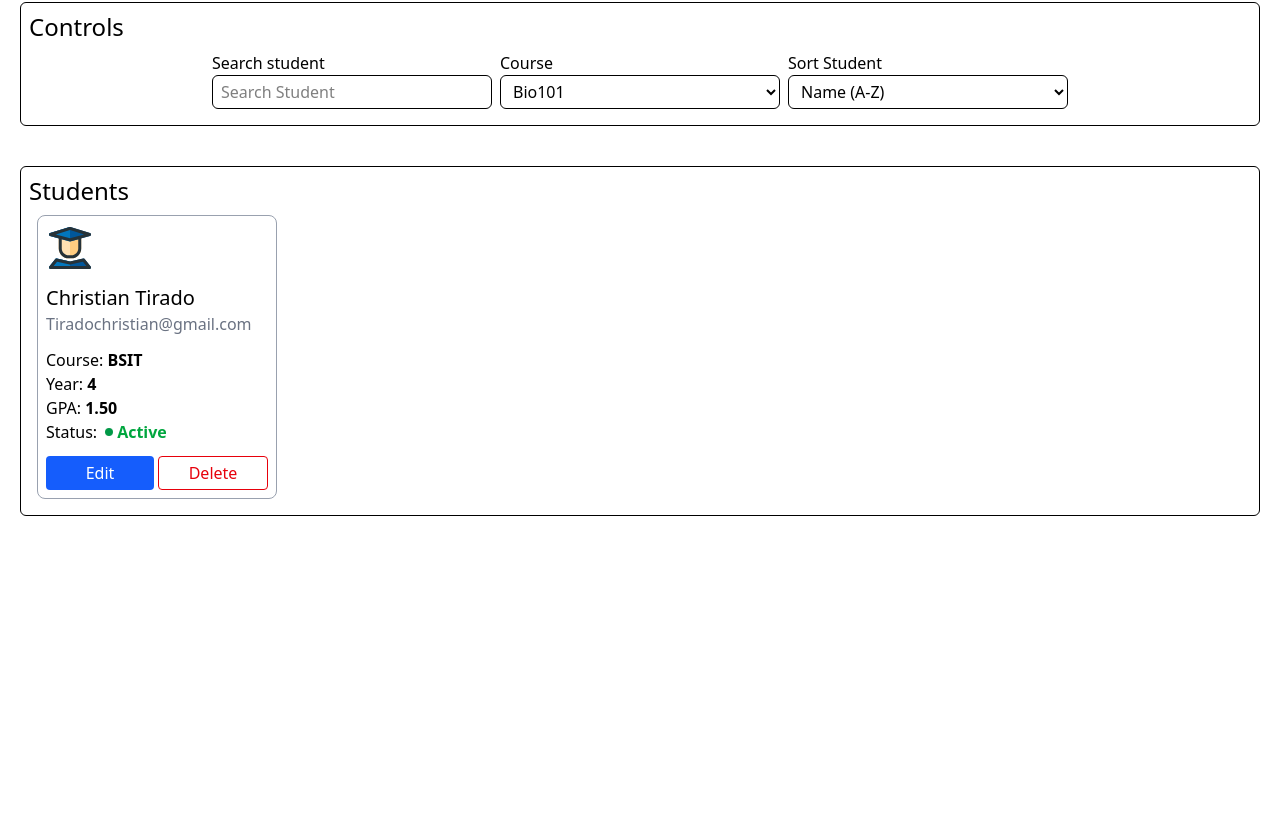
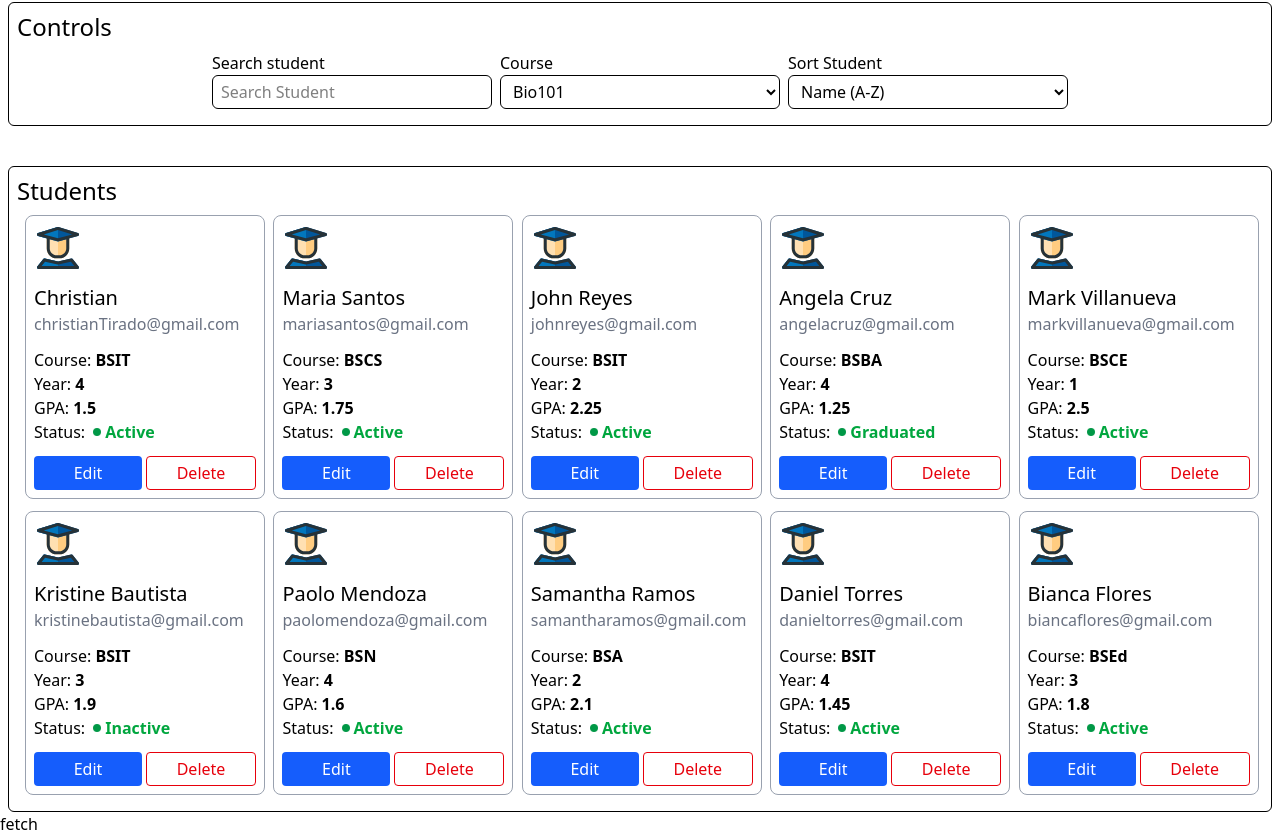
Before and after one commit to tiradochristian26/student-management-dashboard, a website with bundled scripts: page index.html in a window 1280 px wide. Shown: the part 410-1246 px from the top of the page. Before the commit the page ends 926 px from the top, so only its background shows below. Built offline with nearby package versions, Linux system fonts and the light colour scheme.

Commit message:
faet: rendered students data  using  using json as fake database

```diff
--- a/data/students.json
+++ b/data/students.json
@@ -0,0 +1,94 @@
+[
+  {
+    "id": 1,
+    "name": "Christian",
+    "email": "christianTirado@gmail.com",
+    "course": "BSIT",
+    "year": 4,
+    "gpa": 1.50,
+    "status": "Active"
+  },
+  {
+    "id": 2,
+    "name": "Maria Santos",
+    "email": "mariasantos@gmail.com",
+    "course": "BSCS",
+    "year": 3,
+    "gpa": 1.75,
+    "status": "Active"
+  },
+  {
+    "id": 3,
+    "name": "John Reyes",
+    "email": "johnreyes@gmail.com",
+    "course": "BSIT",
+    "year": 2,
+    "gpa": 2.25,
+    "status": "Active"
+  },
+  {
+    "id": 4,
+    "name": "Angela Cruz",
+    "email": "angelacruz@gmail.com",
+    "course": "BSBA",
+    "year": 4,
+    "gpa": 1.25,
+    "status": "Graduated"
+  },
+  {
+    "id": 5,
+    "name": "Mark Villanueva",
+    "email": "markvillanueva@gmail.com",
+    "course": "BSCE",
+    "year": 1,
+    "gpa": 2.50,
+    "status": "Active"
+  },
+  {
+    "id": 6,
+    "name": "Kristine Bautista",
+    "email": "kristinebautista@gmail.com",
+    "course": "BSIT",
+    "year": 3,
+    "gpa": 1.90,
+    "status": "Inactive"
+  },
+  {
+    "id": 7,
+    "name": "Paolo Mendoza",
+    "email": "paolomendoza@gmail.com",
+    "course": "BSN",
+    "year": 4,
+    "gpa": 1.60,
+    "status": "Active"
+  },
+  {
+    "id": 8,
+    "name": "Samantha Ramos",
+    "email": "samantharamos@gmail.com",
+    "course": "BSA",
+    "year": 2,
+    "gpa": 2.10,
+    "status": "Active"
+  },
+  {
+    "id": 9,
+    "name": "Daniel Torres",
+    "email": "danieltorres@gmail.com",
+    "course": "BSIT",
+    "year": 4,
+    "gpa": 1.45,
+    "status": "Active"
+  },
+  {
+    "id": 10,
+    "name": "Bianca Flores",
+    "email": "biancaflores@gmail.com",
+    "course": "BSEd",
+    "year": 3,
+    "gpa": 1.80,
+    "status": "Active"
+  }
+
+
+]
--- a/index.html
+++ b/index.html
@@ -8,8 +8,8 @@
     <title>Student Management Dashboard</title>
 </head>
 
-<body>
-    <div class="max-w-7xl mx-auto px-5">
+<body >
+    <div class="max-w-7xl mx-auto px-2">
         <header class="flex justify-between items-center p-3">
             <img src="./assets/images/logo/student-svgrepo-com.svg" alt="Student Management Dashboard Logo"
                 class="h-15" />
@@ -27,9 +27,9 @@
                 <h2 class="capitalize text-2xl font-medium">statistics</h2>
 
                 <div class="w-full flex justify-center items-center ">
-                    <div class="w-fit p-2 grid grid-cols-4 gap-3 ">
+                    <div class="w-fit p-2 grid grid-cols-4 gap-6 ">
                         <div
-                            class="min-w-50 min-h-50 max-w-60 max-h-50 rounded-lg p-2  border border-gray-400  space-y-8 ">
+                            class="min-w-50 min-h-50 max-w-60 max-h-50 rounded-lg p-2 shadow-md space-y-8 ">
                             <h2 class="text-lg font-semibold">Total Students</h2>
                             <p id="">0</p>
                             <p id="" class=" text-sm text-gray-600 line-clamp-3"> Lorem ipsum dolor sit amet consectetur
@@ -39,7 +39,7 @@
                         </div>
 
                         <div
-                            class="min-w-50 min-h-50 max-w-60 max-h-50 rounded-lg p-2  border border-gray-400  space-y-8 ">
+                            class="min-w-50 min-h-50 max-w-60 max-h-50 rounded-lg p-2 shadow-md  space-y-8 ">
                             <h2 class="text-lg font-semibold">Active Students</h2>
                             <p id="">0</p>
                             <p id=" " class=" text-sm text-gray-600 line-clamp-3"> Lorem ipsum dolor sit amet
@@ -49,7 +49,7 @@
                         </div>
 
                         <div
-                            class="min-w-50 min-h-50 max-w-60 max-h-50 rounded-lg p-2  border border-gray-400  space-y-8 ">
+                            class="min-w-50 min-h-50 max-w-60 max-h-50 rounded-lg p-2  shadow-md  space-y-8 ">
                             <h2 class="text-lg font-semibold">Average GPA</h2>
                             <p id="">0</p>
                             <p id="" class=" text-sm text-gray-600 line-clamp-3"> Lorem ipsum dolor sit amet consectetur
@@ -59,7 +59,7 @@
                         </div>
 
                         <div
-                            class="min-w-50 min-h-50 max-w-60 max-h-50 rounded-lg p-2  border border-gray-400  space-y-8 ">
+                            class="min-w-50 min-h-50 max-w-60 max-h-50 rounded-lg p-2  shadow-md  space-y-8 ">
                             <h2 class="text-lg font-semibold">Courses</h2>
                             <p id="">0</p>
                             <p id="" class=" text-sm text-gray-600 line-clamp-3"> Lorem ipsum dolor sit amet consectetur
@@ -109,41 +109,17 @@
             </section>
 
             <section id="Student_Section" class="border p-2 rounded-md">
-
                 <h2 class="capitalize text-2xl font-medium">Students</h2>
-
-                <!-- <div class="grid text-center">
-                        <h2 class="font-semibold text-lg">No Students Yet</h2>
-                        <p class="text-gray-600 ">Add your first student to get started.</p>
-                    </div> -->
-
-                <div class="w-fit p-2 grid grid-cols-4 gap-3 ">
-                    <div
-                        class="min-w-60 min-h-50 max-w-60 max-h-fit rounded-lg p-2  border border-gray-400 space-y-3   ">
-                        <img src="./assets/images/logo/student-svgrepo-com.svg" alt="Profile picture of Christian Tirado" class="h-12">
-                        <div>
-                            <h3 class="font-medium text-xl">Christian Tirado</h3>
-                            <p class=" text-gray-500">Tiradochristian@gmail.com</p>
-                        </div>
-                        <div>
-                            <p>Course: <strong>BSIT</strong></p>
-                            <p>Year: <strong>4</strong></p>
-                            <p>GPA: <strong>1.50</strong></p>
-                            <p class="flex gap-2 ">Status: <strong class="text-green-600 flex  items-center gap-1"><img src="./assets/images/status/icons8-round-67.png" alt="status" class="h-2">Active</strong></p>
-                        </div>
-                        <div class=" w-full flex gap-1 ">
-                            <button
-                                class="bg-blue-600 rounded-sm flex-1 font-medium text-white cursor-pointer hover:bg-blue-800 py-1" type="button">Edit</button>
-                            <button
-                                class=" border border-red-600 text-red-600 rounded-sm flex-1 cursor-pointer hover:bg-red-600 transition hover:text-white py-1 " type="button">Delete</button>
-                        </div>
-                    </div>
-
-
+                <div class=" flex justify-center items-center">
+                    <div class="w-fit p-2 grid grid-cols-5 gap-3 " id="student_grid">
+                </div>
+                </div>
             </section>
 
         </main>
     </div>
+    <button id="fetch_data">fetch</button>
 </body>
+<script type="module" src="./js/modules/ui.js"></script>
 
 </html>
--- a/js/components/studentCard.js
+++ b/js/components/studentCard.js
@@ -0,0 +1,24 @@
+export const createStudent = (student) => {
+    return `
+    <div
+                        class="min-w-60 min-h-50 max-w-60 max-h-fit rounded-lg p-2  border border-gray-400 space-y-3   ">
+                        <img src="./assets/images/logo/student-svgrepo-com.svg" alt="Profile picture of ${student.name}" class="h-12">
+                        <div>
+                            <h3 class="font-medium text-xl">${student.name}</h3>
+                            <p class=" text-gray-500">${student.email}</p>
+                        </div>
+                        <div>
+                            <p>Course: <strong>${student.course}</strong></p>
+                            <p>Year: <strong>${student.year}</strong></p>
+                            <p>GPA: <strong>${student.gpa}</strong></p>
+                            <p class="flex gap-2 ">Status: <strong class="text-green-600 flex  items-center gap-1"><img src="./assets/images/status/icons8-round-67.png" alt="status" class="h-2">${student.status}</strong></p>
+                        </div>
+                        <div class=" w-full flex gap-1 ">
+                            <button
+                                class="bg-blue-600 rounded-sm flex-1 font-medium text-white cursor-pointer hover:bg-blue-800 py-1" type="button">Edit</button>
+                            <button
+                                class=" border border-red-600 text-red-600 rounded-sm flex-1 cursor-pointer hover:bg-red-600 transition hover:text-white py-1 " type="button">Delete</button>
+                        </div>
+                    </div>
+`
+}
--- a/js/modules/students.js
+++ b/js/modules/students.js
@@ -0,0 +1,15 @@
+
+export const FetchStudentData = async () => {
+    const url = "./data/students.json"
+
+    try {
+            const response = await fetch(url)
+            if(!response.ok){
+                throw new Error('Failed to fetch data')
+            }
+            const result = response.json()
+            return result;
+    } catch (error) {
+            console.log(error.message)
+    }
+}
--- a/js/modules/ui.js
+++ b/js/modules/ui.js
@@ -0,0 +1,16 @@
+import { FetchStudentData } from "./students.js";
+import { createStudent } from "../components/studentCard.js";
+
+const renderStudent = async () => {
+    const container = document.querySelector('#student_grid')
+
+    const  students = await FetchStudentData()
+
+    const cards = students.map(student => {
+        return createStudent(student)
+    });
+
+     container.innerHTML = cards.join("")
+}
+
+renderStudent();
```
Also changed, not shown: assets/css/output.css.
